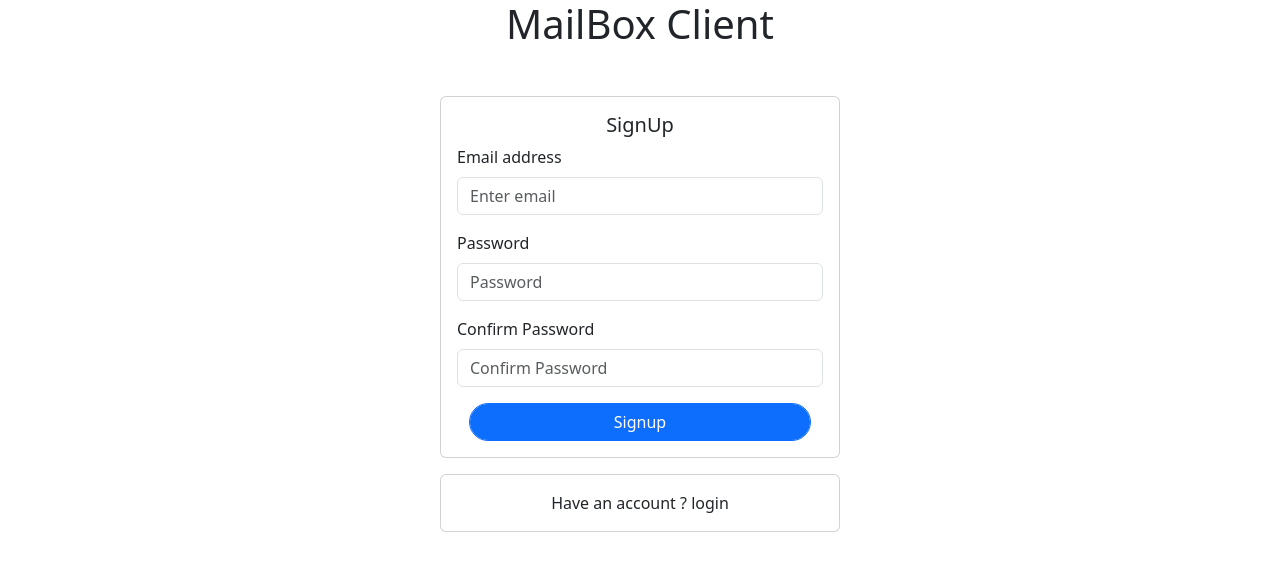
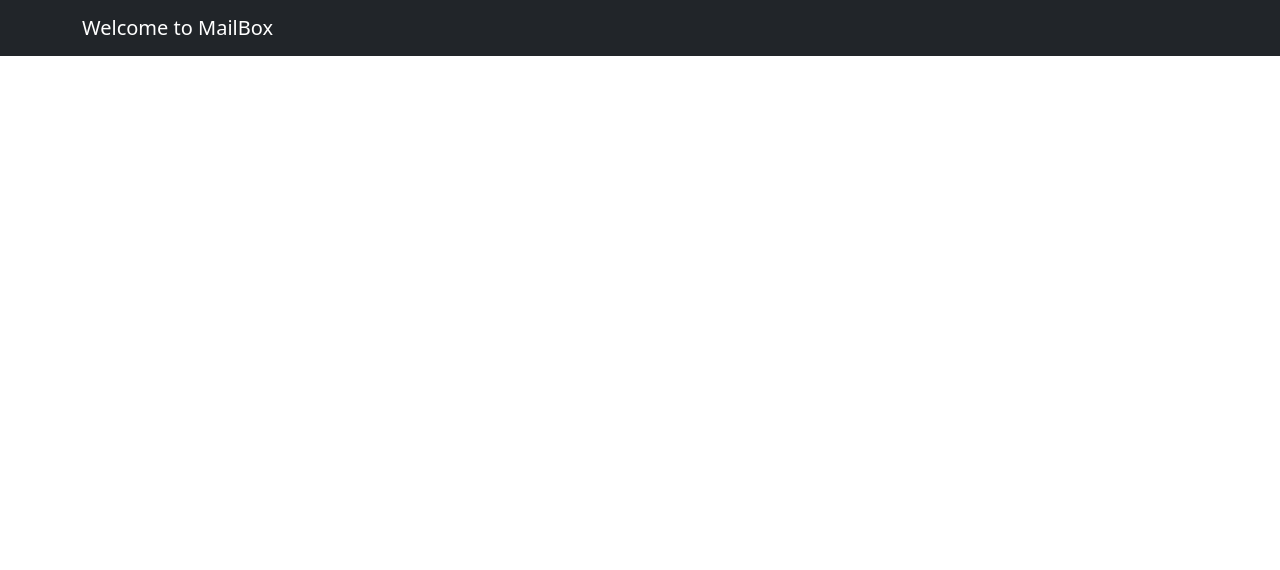
Before and after one commit to kunalkhairnar1198/MailBoxClientReactApp, a React (Create React App) app: page /mainnavigation in a window 1280 px wide. Shown: the top 570 px of the page. Built offline with nearby package versions, Linux system fonts and the light colour scheme.

Commit message:
Login Screen When the user has entered the right credentials store the token that you get from firebase like before On successful login show him a dummy screen where it is written "Welcome to your mail box" like this -

```diff
--- a/src/App.js
+++ b/src/App.js
@@ -1,12 +1,13 @@
 import { Switch, Route } from "react-router-dom/cjs/react-router-dom.min";
 import Signup from "./components/pages/Auth/Signup";
+import MainNavigation from "./components/Layout/MainNavigation";
 
 function App() {
   return (
    <>
-      <h1 className='text-7xl text-center'>MailBox Client </h1>
       <Switch>
-        <Route path='/' component={Signup}/>
+        <Route exact path='/' component={Signup} />
+        <Route  path='/mainnavigation' component={MainNavigation} />
       </Switch>
    </>
   );
--- a/src/Store/Auth-Slice/auth-slice.js
+++ b/src/Store/Auth-Slice/auth-slice.js
@@ -1,6 +1,7 @@
 import { createSlice } from "@reduxjs/toolkit"
 
 const initialAuthState ={
+    token:null,
 }
 
 const authSlice = createSlice({
@@ -8,7 +9,9 @@ const authSlice = createSlice({
     initialState:initialAuthState,
     reducers:{
         loginHandler(state, action){
-
+            state.token = action.payload
+            localStorage.setItem('idToken', state.token)
+            console.log(state.token)
         },
     }
 })
--- /dev/null
+++ b/src/components/Layout/MainNavigation.js
@@ -0,0 +1,15 @@
+import React from 'react'
+import { Container, Navbar} from 'react-bootstrap'
+const MainNavigation = () => {
+  return (
+    <>
+        <Navbar expand='lg' bg="dark" variant="dark">
+            <Container>
+              <Navbar.Brand href="/">Welcome to MailBox</Navbar.Brand>
+            </Container>
+        </Navbar>
+    </>
+  )
+}
+
+export default MainNavigation
--- a/src/components/pages/Auth/Signup.js
+++ b/src/components/pages/Auth/Signup.js
@@ -1,15 +1,24 @@
 import React, { useRef, useState } from 'react'
-import {Button, Card, CardBody, Col, Form, Row, Spinner} from 'react-bootstrap';
+import {Button, Card, CardBody, Col, Form, Nav, NavLink, Row, Spinner} from 'react-bootstrap';
 import classes from './Signup.module.css';
 import {useDispatch, useSelector}  from 'react-redux'
 import { LoaderActions } from '../../../Store/UI-Slice/loader-slice';
+import { useHistory } from 'react-router-dom/cjs/react-router-dom.min';
+import { AuthActions } from '../../../Store/Auth-Slice/auth-slice';
+
 const Signup = () => {
 
     const EmailRef = useRef()
     const PasswordRef = useRef()
     const ConfirmPassRef = useRef()
+    const [islogin, setIsLogin] = useState(false)
     const isLoader = useSelector(state => state.loader.isVisible)
     const dispatch = useDispatch()
+    const history = useHistory()
+
+    const switchHandler =()=>{
+        setIsLogin(prevState => !prevState)
+    }
 
     const SubmitHandler = async (event) => {
             event.preventDefault()
@@ -17,20 +26,32 @@ const Signup = () => {
             const email = EmailRef.current.value;
             const password = PasswordRef.current.value;
 
-
-        const confirmPassword = ConfirmPassRef.current.value;
+        if(islogin){
+            const confirmPassword = ConfirmPassRef.current.value;
 
             if (password !== confirmPassword) {
                 console.error('Passwords do not match');
                 return;
             }
-
-            console.log(email, password, confirmPassword)
+        }
+            // console.log(email, password, confirmPassword)
 
             dispatch(LoaderActions.isLoadingData())
 
+        let url =''
+
+        if(!islogin){
+
+            url='https://identitytoolkit.googleapis.com/v1/accounts:signInWithPassword?key=AIzaSyC7hFWT415CG0qrbxEA-rWcjlUwQQptWL4';
+
+        }else{
+
+            url='https://identitytoolkit.googleapis.com/v1/accounts:signUp?key=AIzaSyC7hFWT415CG0qrbxEA-rWcjlUwQQptWL4'
+
+        }
+
         try {
-            const response = await fetch('https://identitytoolkit.googleapis.com/v1/accounts:signUp?key=AIzaSyC7hFWT415CG0qrbxEA-rWcjlUwQQptWL4',{
+            const response = await fetch(url,{
                 method: 'POST',
                 body: JSON.stringify({
                     email: email,
@@ -46,6 +67,9 @@ const Signup = () => {
                 const data = await response.json();
                 console.log('Authentication succesful', data)
                 dispatch(LoaderActions.stopIsloading())
+                dispatch(AuthActions.loginHandler(data.idToken))
+                history.replace('/mainnavigation')
+
             }else{
                 const errorData = await response.json()
                 throw new Error(errorData || 'Authentication Failed')
@@ -53,17 +77,19 @@ const Signup = () => {
 
         } catch (error) {
             console.log('Authentication failed', error.message)
+            alert('Authentication failed')
             dispatch(LoaderActions.stopIsloading())
         }
     }
 
   return (
+    <> <h1 className='text-7xl text-center'>MailBox Client </h1>
     <section className='d-flex align-item-center justify-content-center mt-5 '>
             <Row>
                 <Col className={classes.col}>
                     <Card className={classes.card}>
                         <CardBody>
-                                <Card.Title className='text-center'>SignUp</Card.Title>
+                                <Card.Title className='text-center'>{islogin ? 'SignUp' : 'SignIn'}</Card.Title>
                             <Form onSubmit={SubmitHandler}>
                             <Form.Group className="mb-3" controlId="formBasicEmail">
                                 <Form.Label>Email address</Form.Label>
@@ -78,32 +104,43 @@ const Signup = () => {
                                 <Form.Control type="password" placeholder="Password" ref={PasswordRef}/>
                             </Form.Group>
 
-                            <Form.Group className="mb-3" controlId="formBasiccPassword">
+                            {islogin && <Form.Group className="mb-3" controlId="formBasiccPassword">
                                 <Form.Label>Confirm Password</Form.Label>
                                 <Form.Control type="password" placeholder="Confirm Password" ref={ConfirmPassRef}/>
                                 {/* <Form.Text className="text-muted">
                                 We'll never share your email with anyone else.
                                 </Form.Text> */}
-                            </Form.Group>
+                            </Form.Group>}
                             <div className='container'>
                                 <Button variant="primary" className='form-control rounded-5' type="submit">
-                                    {isLoader ? <Spinner/> : 'Signup'  }
+                                {isLoader ? <Spinner /> : (islogin ? 'Signup' : 'Signin')}
                                 </Button>
                             </div>
+
+                            <Nav className='mt-3'>
+                                <Nav.Link as={NavLink}  className='w-100 text-center'>
+                                   {!islogin ? 'Forgot password':''}
+                                </Nav.Link>
+                            </Nav>
                             </Form>
                         </CardBody>
                     </Card>
                     <div className='mt-3'>
                         <Card className={classes.card}>
-                            <CardBody className='text-center'>
-                            Have an account ? login
-                            </CardBody>
+
+                            <Nav>
+                                <Nav.Link as={NavLink} onClick={switchHandler} className='w-100 text-center'>
+                                   {islogin ? `Have an account ? login` : `Don't have an account ? Register`}
+                                </Nav.Link>
+                            </Nav>
+
                         </Card>
                     </div>
                 </Col>
 
             </Row>
     </section>
+    </>
   )
 }
 
```
Also changed, not shown: 1 other file (tests, documents, lock files or other folders).
